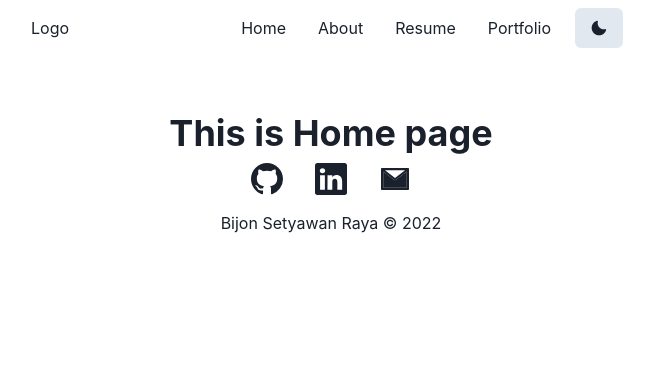
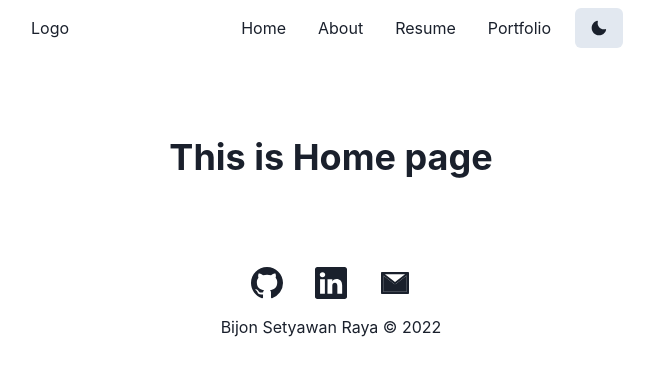
Before and after one commit to bsraya/bsraya, a Next.js app: page / in a window 1280 px wide. Shown: the top 376 px of the page, without its empty margins (309-963 px from the left). Built offline with nearby package versions, Linux system fonts and the light colour scheme.

Commit message:
chore: remove paddings, use y-axis margin

```diff
--- a/components/layouts/Page.tsx
+++ b/components/layouts/Page.tsx
@@ -5,16 +5,12 @@ import { Box, Container } from '@chakra-ui/react'
 
 const Layout: React.FC<{ children: React.ReactNode }> = ({ children }) => {
     return (
-        <Box
-            as="main"
-            pb={8}
-            mx="auto"
-        >
+        <Box as="main">
             <Seo />
             <Navbar />
             <Container
-                maxW="container.md"
-                pt={14}
+                maxW="container.sm"
+                my={20}
             >
                 {children}
             </Container>
```
